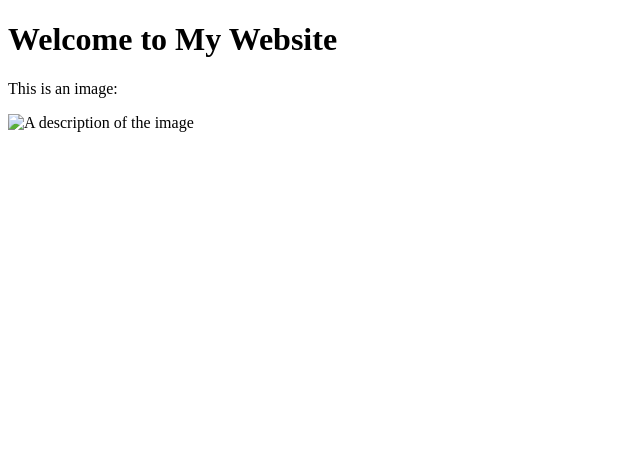
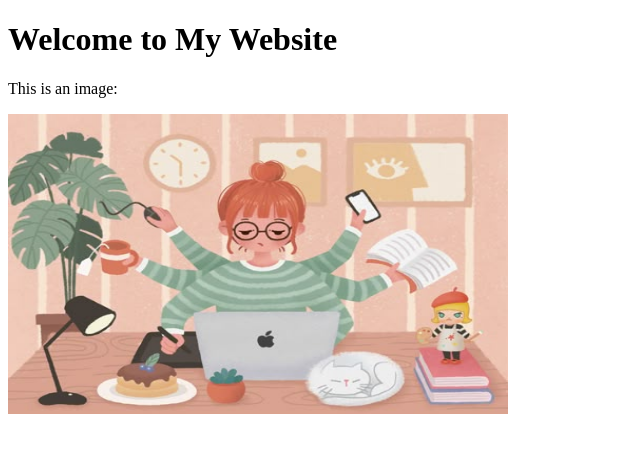
Before and after one commit to jessiva1906/portofoliojessiee, a plain HTML site: page index.html in a window 1280 px wide. Shown: the whole page, without its empty margins (0-640 px from the left). Drawn offline with Linux system fonts and the light colour scheme.

Commit message:
Update index.html

```diff
--- a/index.html
+++ b/index.html
@@ -8,6 +8,6 @@
 <body>
     <h1>Welcome to My Website</h1>
     <p>This is an image:</p>
-    <img src="jpg" alt="A description of the image" width="500" height="300">
+    <img src="jpg.jpg" alt="A description of the image" width="500" height="300">
 </body>
 </html>
```
